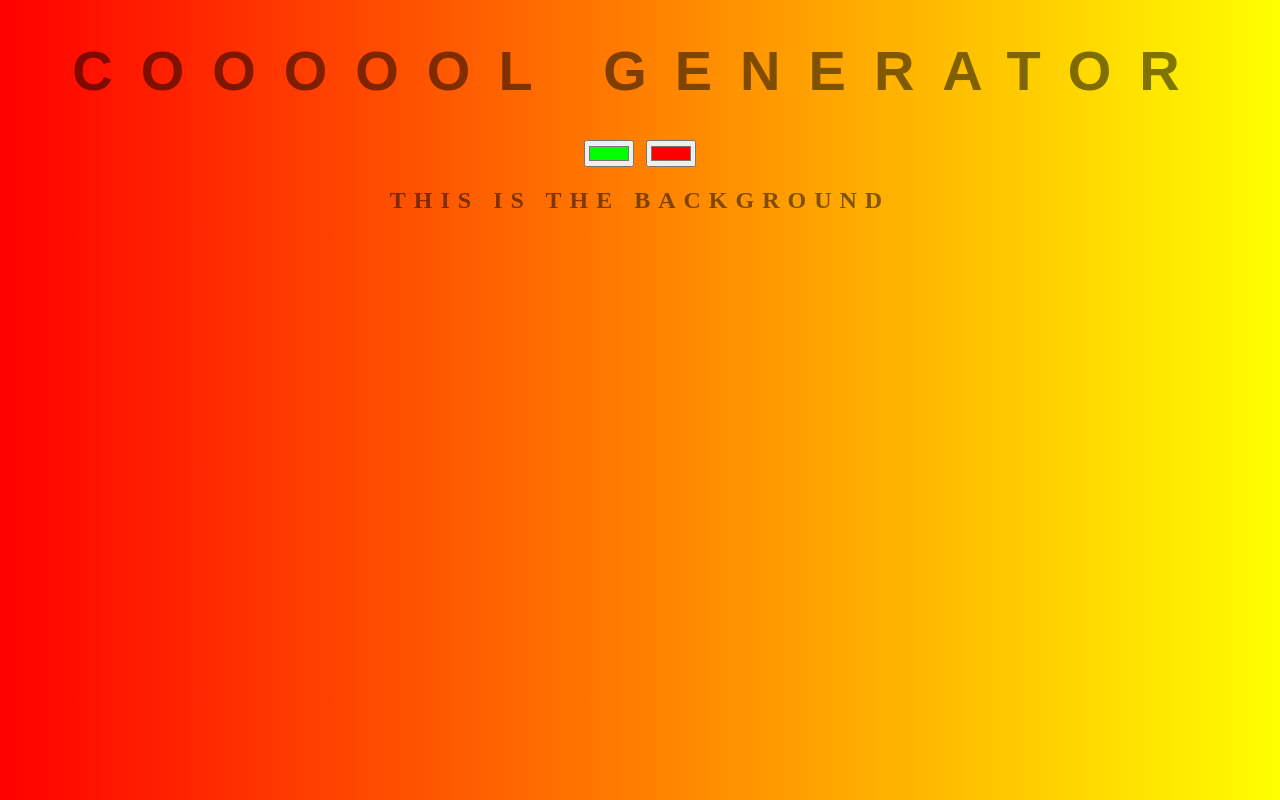
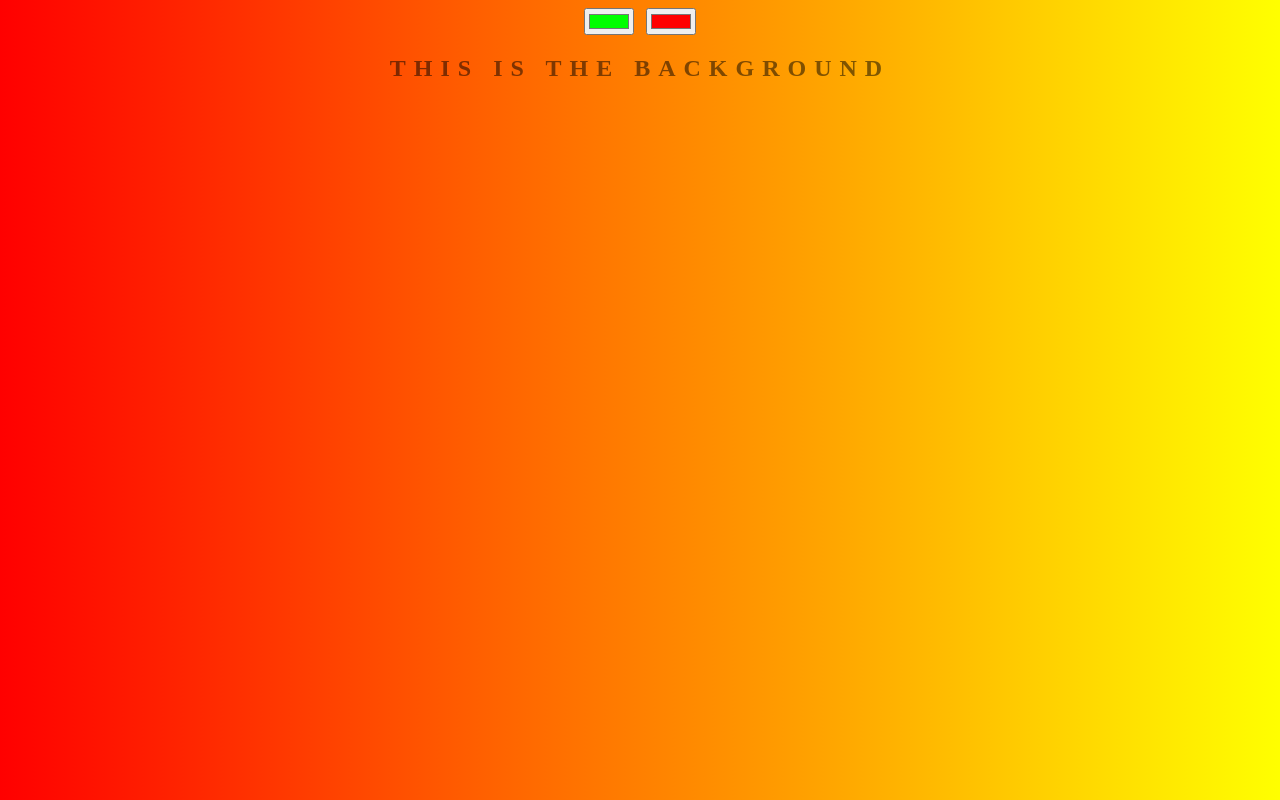
Before and after one commit to Mohammad2527/pull_request, a plain HTML site: page index.html in a window 1280 px wide. Drawn offline with Linux system fonts and the light colour scheme.

Commit message:
conflict check

```diff
--- a/index.html
+++ b/index.html
@@ -5,7 +5,6 @@
 	<link rel="stylesheet" type="text/css" href="style.css">
 </head>
 <body id="gradient">
-	<h1>COOOOOL Generator</h1>
 	<input class="color1" type="color" name="color1" value="#00ff00">
 	<input class="color2" type="color" name="color2" value="#ff0000">
 	<h2>This is the background</h2>
```
